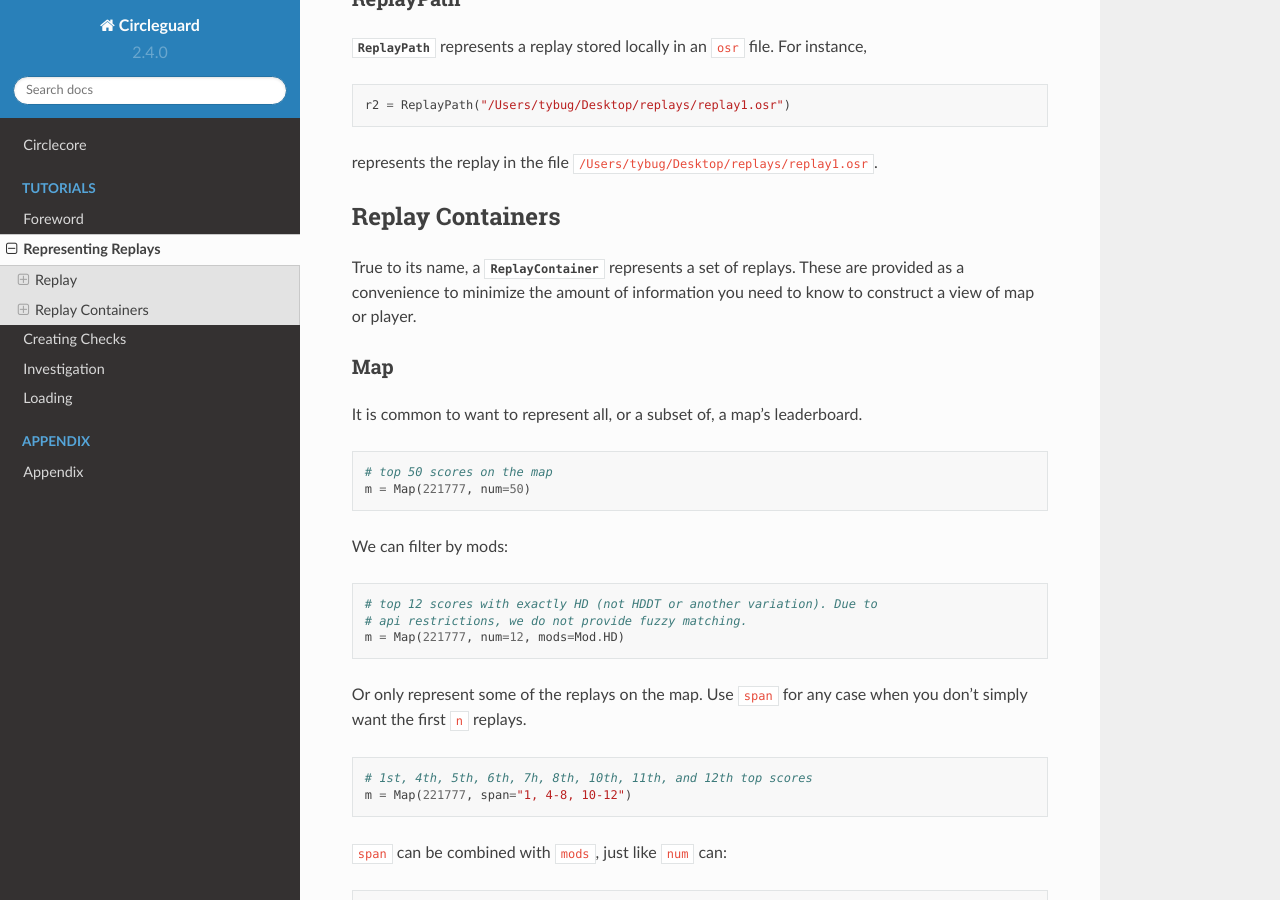
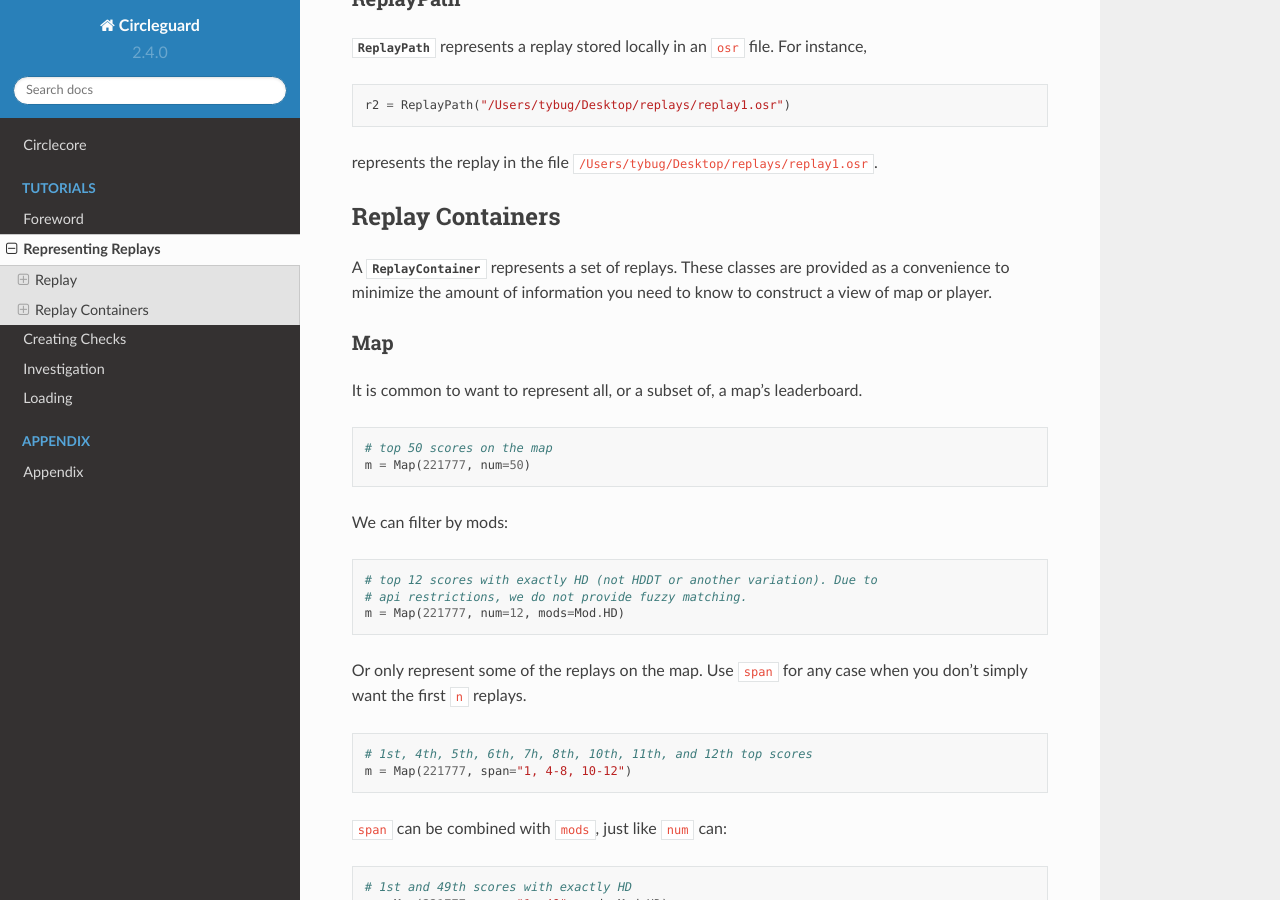
Before and after one commit to circleguard/circlecore, a Sphinx documentation site: the page built from source/representing-replays.rst, in a window 1280 px wide and 900 px high, scrolled down 978 px. Built offline with Sphinx 7.4.7 and the Read the Docs theme 2.0.0, drawn with Linux system fonts in a browser that asks for light colours.

Commit message:
reword replaycontainer intro

```diff
--- a/source/representing-replays.rst
+++ b/source/representing-replays.rst
@@ -57,8 +57,8 @@ represents the replay in the file ``/Users/tybug/Desktop/replays/replay1.osr``.
 Replay Containers
 -----------------
 
-True to its name, a |ReplayContainer| represents a set of replays. These are
-provided as a convenience to minimize the amount of information you need to
+A |ReplayContainer| represents a set of replays. These classes are provided as
+a convenience to minimize the amount of information you need to
 know to construct a view of map or player.
 
 
```
